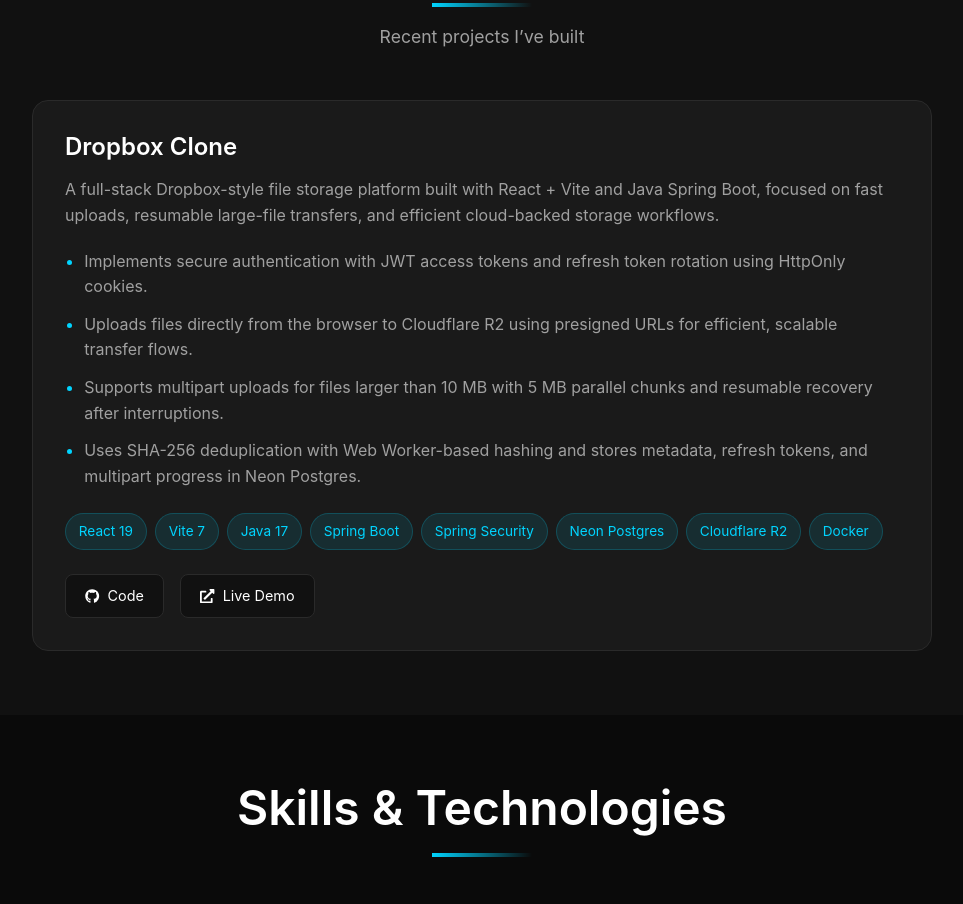
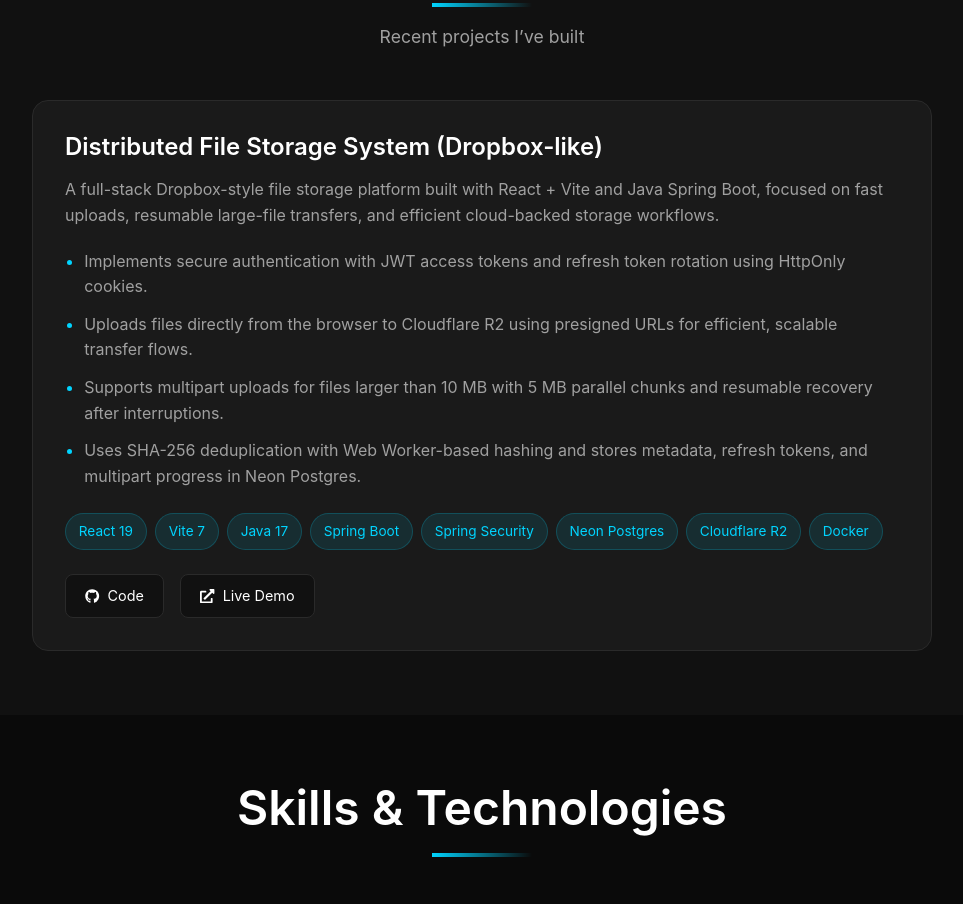
Before and after one commit to jai45/portfolio-site, a React (Vite) app: page / in a window 1280 px wide. Shown: the part 4060-4964 px from the top of the page, without its empty margins (158-1121 px from the left). Built offline with nearby package versions, Linux system fonts and the light colour scheme.

Commit message:
project update

```diff
--- a/src/components/Projects.jsx
+++ b/src/components/Projects.jsx
@@ -10,7 +10,7 @@
 
   const projects = [
     {
-      title: "Dropbox Clone",
+      title: "Distributed File Storage System (Dropbox-like)",
       description:
         "A full-stack Dropbox-style file storage platform built with React + Vite and Java Spring Boot, focused on fast uploads, resumable large-file transfers, and efficient cloud-backed storage workflows.",
       highlights: [
```
